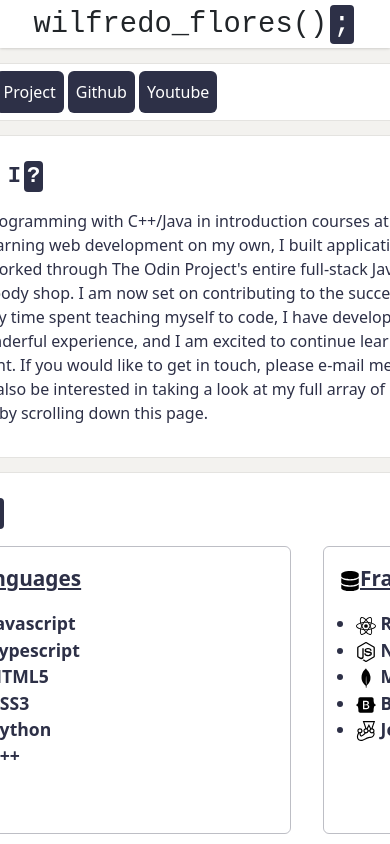
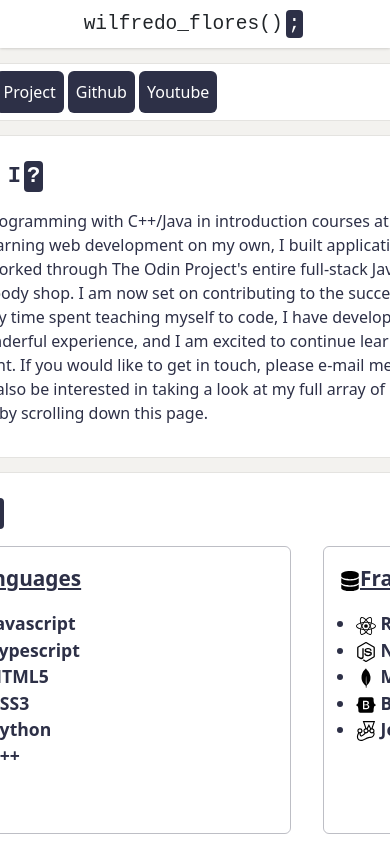
Before and after one commit to wflore19/TOP-portfolio, a React (Create React App) app: page / in a window 390 px wide. Shown: the top 844 px of the page. Built offline with nearby package versions, Linux system fonts and the light colour scheme.

Commit message:
Responsive font size

```diff
--- a/src/components/Header/header.css
+++ b/src/components/Header/header.css
@@ -1,11 +1,11 @@
 #header {
   text-align: center;
   font-family: monospace, 'Courier New', Courier;
-  font-size: 1.8em;
+  font-size: clamp(14px, 5vw, 1.8em);
   background-color: #fff;
   box-shadow: rgba(0, 0, 0, 0.1) 0px 1px 3px 0px, rgba(0, 0, 0, 0.06) 0px 1px 2px 0px;
   width: 100vw;
-  height: 3rem;
-  padding: .2rem;
+  height: clamp(3rem, 10vw, 3.2rem);
+  line-height: 3rem;
   position:fixed;
 }
```
